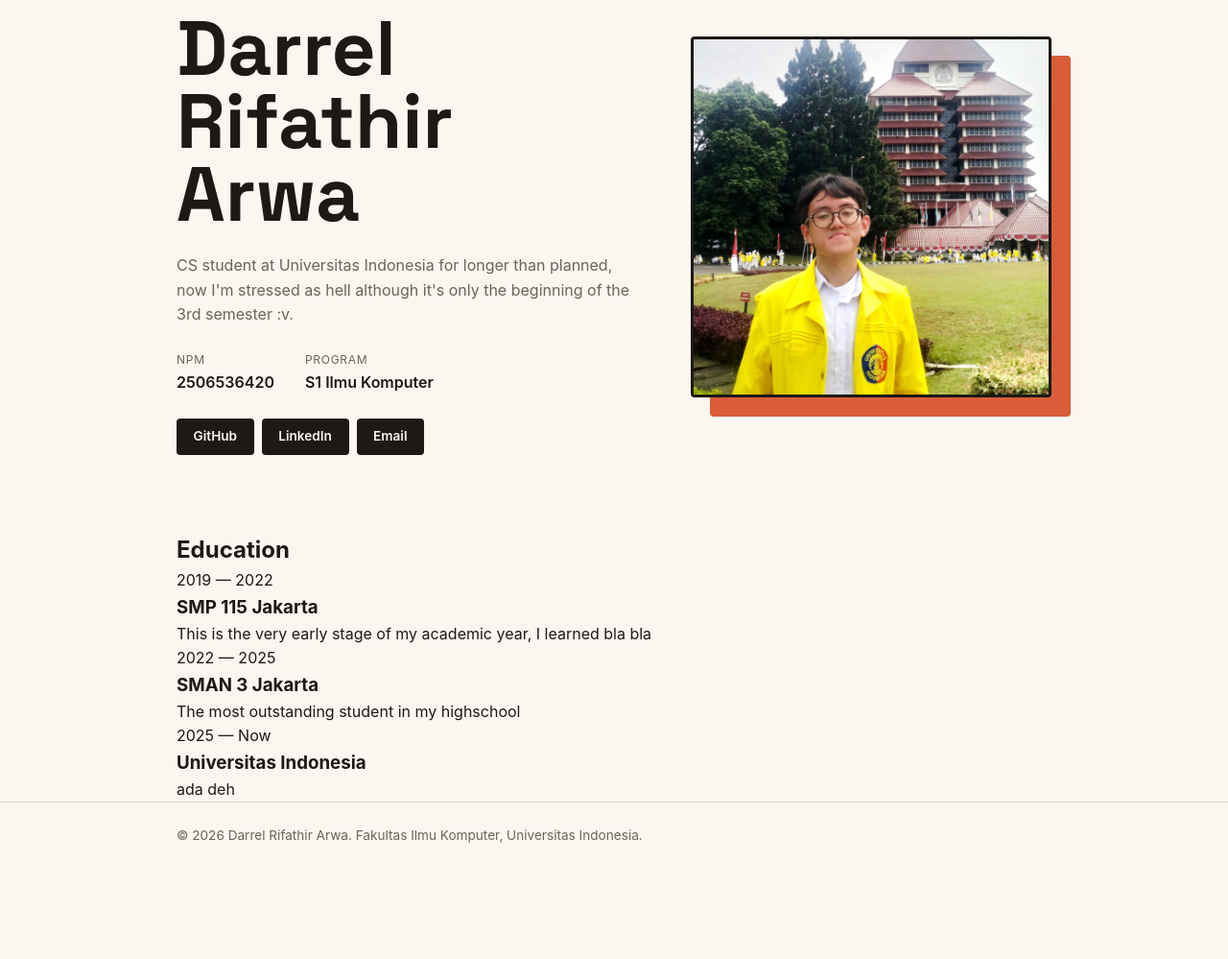
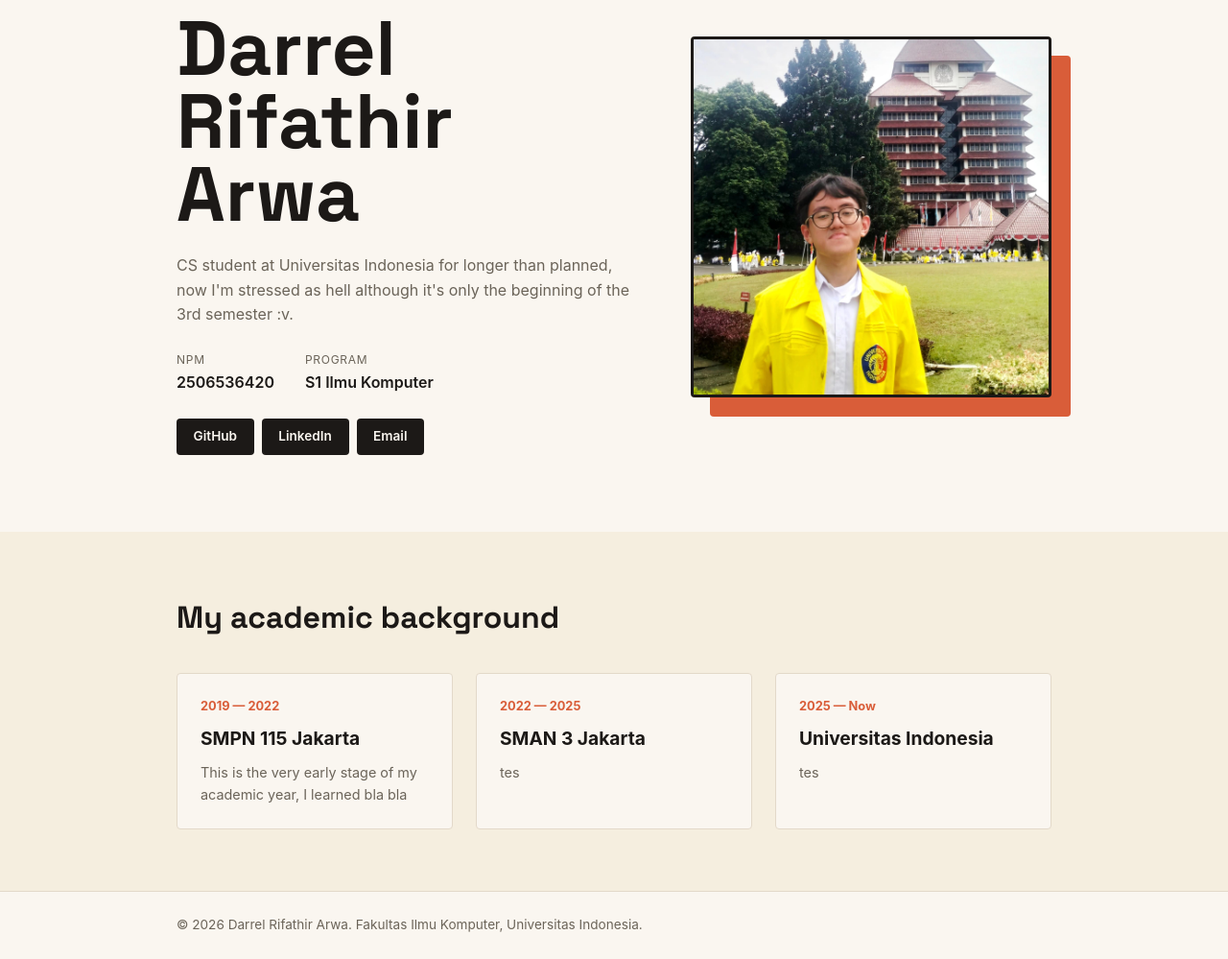
Before and after one commit to darrelrifathir/myportofolio, a Django app: page / in a window 1280 px wide. Shown: the part 168-1167 px from the top of the page at 96% size. Before the commit the page ends 1046 px from the top, so only its background shows below. Run offline with Django 5.2, Linux system fonts and the light colour scheme.

Commit message:
feat(education): add initial education section with basic grid layout

```diff
--- a/static/css/style.css
+++ b/static/css/style.css
@@ -193,3 +193,47 @@ h1, .brand {
         justify-content: flex-start;
     }
 }
+
+/* Section Education */
+.education {
+    padding: 4rem 0;
+    background-color: #f5eedf;
+}
+
+.section-title {
+    font-family: "Space Grotesk", -apple-system, sans-serif;
+    font-size: 2rem;
+    margin-bottom: 2rem;
+    color: var(--ink);
+}
+
+.edu-grid {
+    display: grid;
+    grid-template-columns: repeat(auto-fit, minmax(280px, 1fr));
+    gap: 1.5rem;
+}
+
+.edu-card {
+    background-color: var(--paper);
+    padding: 1.5rem;
+    border-radius: var(--radius);
+    border: 1px solid var(--line);
+}
+
+.edu-year {
+    display: block;
+    font-size: 0.8rem;
+    font-weight: 700;
+    color: var(--accent);
+    margin-bottom: 0.5rem;
+}
+
+.edu-school {
+    font-size: 1.2rem;
+    margin-bottom: 0.5rem;
+}
+
+.edu-desc {
+    font-size: 0.9rem;
+    color: var(--text-muted);
+}
--- a/templates/index.html
+++ b/templates/index.html
@@ -51,29 +51,30 @@
             </div>
         </section>
 
-        </section class = "education" id = "education">
-            <div class = "container">
-                <h2 class = "section title">Education</h2>
-                    <div class = "edu grid">
-                        <article class = "edu article">
-                            <span class = "edu year">2019 &mdash; 2022</span>
-                            <h3 class = "edu school">SMP 115 Jakarta</h3>
-                            <p class = "edu desc">This is the very early stage of my academic year, I learned bla bla</p>
-                        </article>
+        <section class="education" id="education">
+            <div class="container">
+                <h2 class="section-title">My academic background</h2>
+                <div class="edu-grid">
+                    <article class="edu-card">
+                        <span class="edu-year">2019 &mdash; 2022</span>
+                        <h3 class="edu-school">SMPN 115 Jakarta</h3>
+                        <p class="edu-desc">This is the very early stage of my academic year, I learned bla bla</p>
+                    </article>
 
-                        <article class = "edu article">
-                            <span class = "edu year">2022 &mdash; 2025</span>
-                            <h3 class = "edu school">SMAN 3 Jakarta</h3>
-                            <p class = "edu desc">The most outstanding student in my highschool</p>
-                        </article>
+                    <article class="edu-card">
+                        <span class="edu-year">2022 &mdash; 2025</span>
+                        <h3 class="edu-school">SMAN 3 Jakarta</h3>
+                        <p class="edu-desc">tes</p>
+                    </article>
 
-                        <article class = "edu article">
-                            <span class = "edu year">2025 &mdash; Now</span>
-                            <h3 class = "edu school">Universitas Indonesia</h3>
-                            <p class = "edu desc">ada deh</p>
-                        </article>
-                    </div>
+                    <article class="edu-card">
+                        <span class="edu-year">2025 &mdash; Now</span>
+                        <h3 class="edu-school">Universitas Indonesia</h3>
+                        <p class="edu-desc">tes</p>
+                    </article>
+                </div>
             </div>
+        </section>
     </main>
 
     <footer class="site-footer">
```
